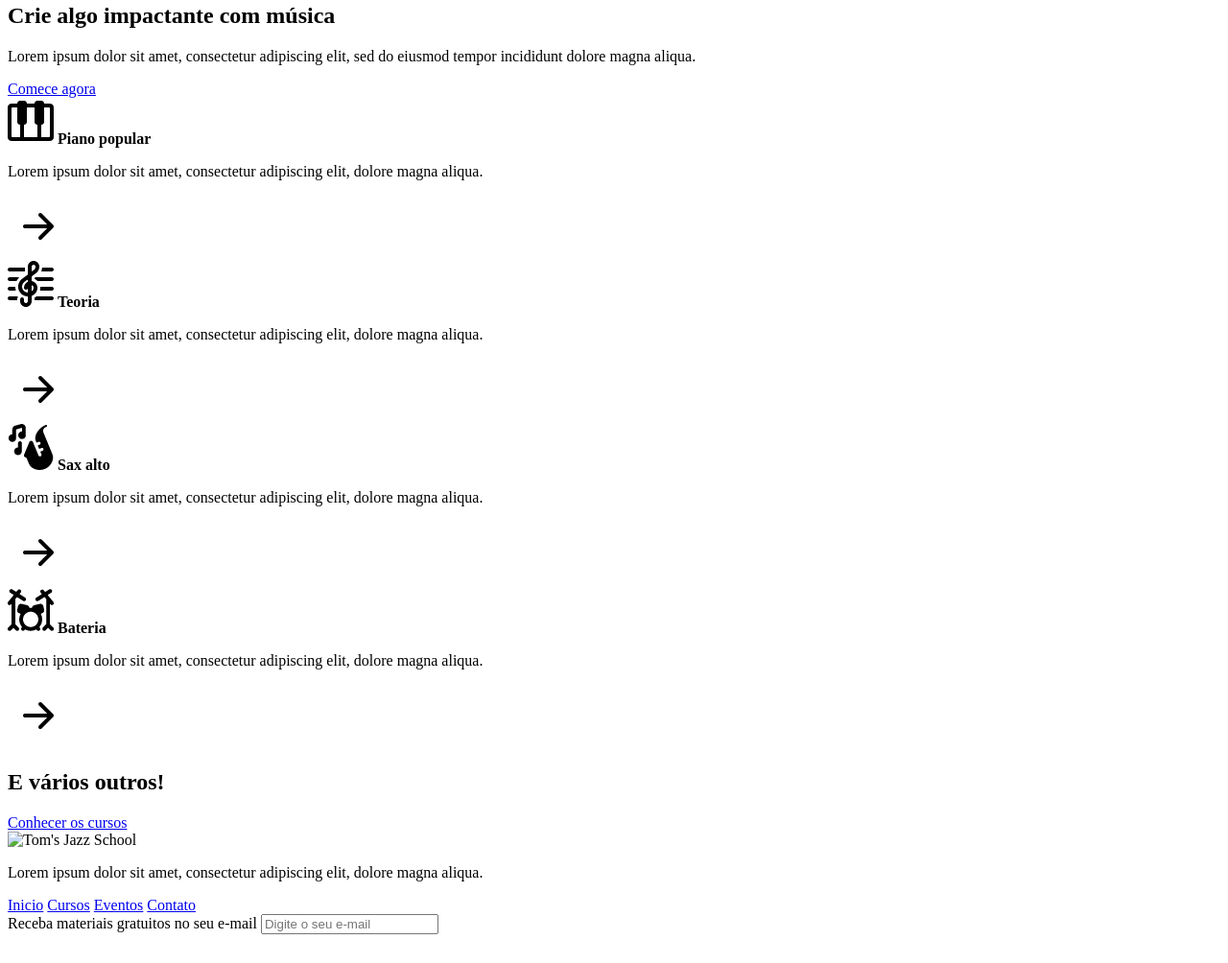
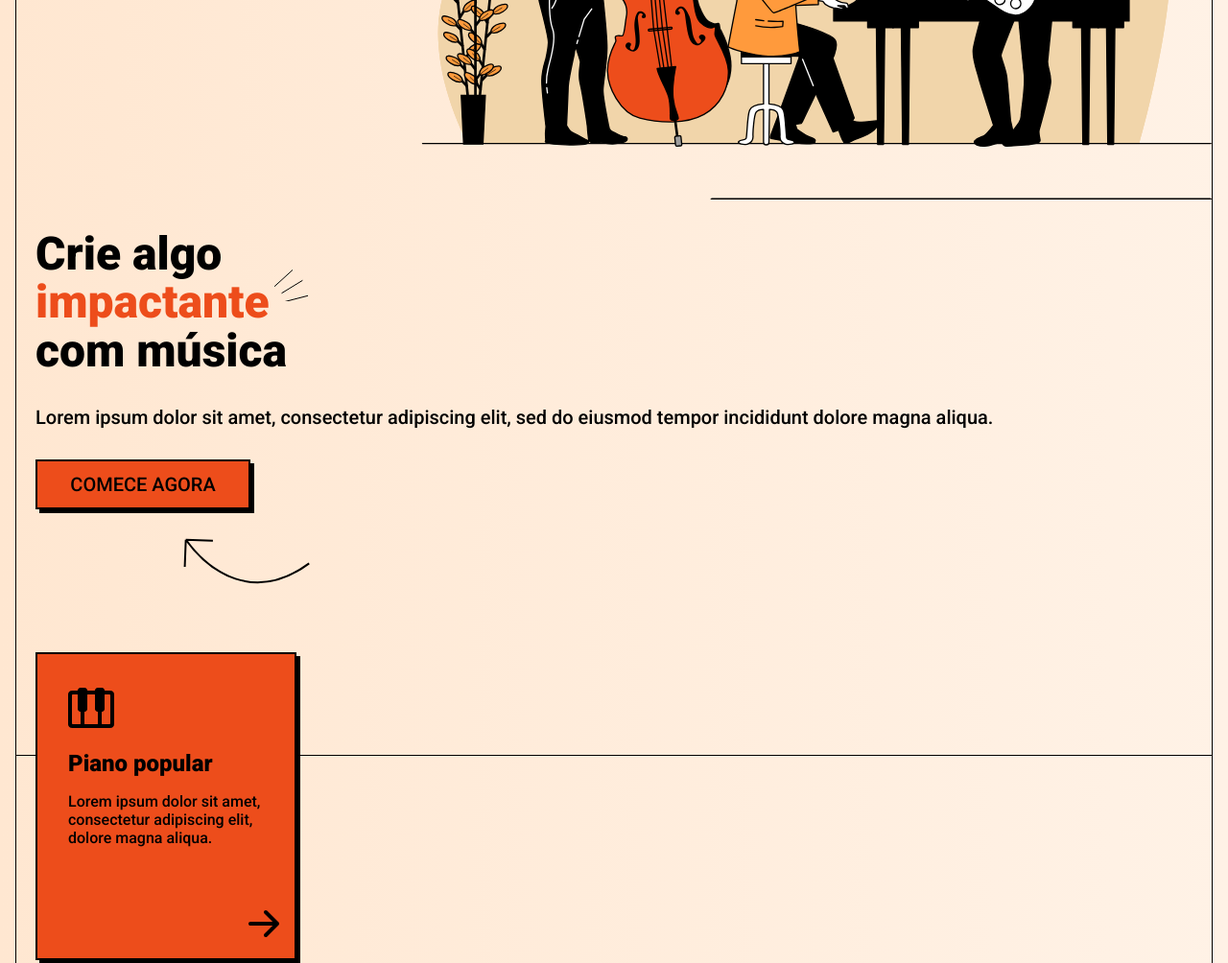
Before and after one commit to arissonlima/landing-page-yt-onebitcode, a plain HTML site: page index.html in a window 1280 px wide. Shown: the part 674-1678 px from the top of the page at 96% size. Before the commit the page ends 1656 px from the top, so only its background shows below. Drawn offline with Linux system fonts and the light colour scheme.

Commit message:
mobile version created

```diff
--- a/css/style.css
+++ b/css/style.css
@@ -0,0 +1,203 @@
+*{
+  box-sizing: border-box;
+  margin: 0;
+  padding: 0;
+  font-family: 'Roboto', sans-serif;
+}
+
+:root{
+  --color-primary: #ED4D1B;
+  --color-secondary: #FF9A3C;
+  --color-black: #000000;
+  --color-white: #FFFFFF;
+}
+
+body{
+  background: linear-gradient(90deg, #FFE7D1 0%, #FFF2E6 100%);
+  padding: 0 1rem;
+}
+
+header, .hero-section, .courses-section, footer{
+  border-color: var(--color-black);
+  border-style: solid;
+  border-width: 0 1px 1px 1px;
+  padding: 1.25rem;
+}
+
+header img{
+  display: block;
+  margin: 1rem auto;
+}
+
+header nav{
+  display: grid;
+  grid-template-columns: 1fr 1fr;
+}
+
+nav a{
+  color: var(--color-black);
+  font-size: 1.25rem;
+  padding: .5rem;
+  text-decoration: none;
+}
+
+header nav a:nth-child(2n-1){
+  text-align: right;
+}
+
+.button{
+  background: var(--color-primary);
+  border: 2px solid var(--color-black);
+  box-shadow: 4px 4px 0 var(--color-black);
+  color: var(--color-black);
+  display: block;
+  font-size: 1.25rem;
+  padding: .75rem 1rem;
+  max-width: 14rem;
+  text-align: center;
+  text-decoration: none;
+  text-transform: uppercase;
+}
+
+.hero-section{
+  padding-right: 0;
+  padding-bottom: 16rem;
+}
+
+.hero-section img{
+  display: block;
+  margin: 1.25rem 0 0 auto;
+  max-width: 100%;
+}
+
+h1{
+  font-size: 3rem;
+  line-height: 105%;
+}
+
+h2{
+  font-size: 2.25rem;
+}
+
+.hero-section p{
+  font-size: 1.25rem;
+  padding-right: 1.25rem;
+}
+
+.hero-section .button{
+  position: relative;
+}
+
+.hero-section .button::after{
+  content: "";
+  background: url("../images/arrow-curve.svg");
+  top: 5rem;
+  right: -4rem;
+  position: absolute;
+  height: 48px;
+  width: 132px;
+}
+
+.decoration{
+  display: block;
+  position: relative;
+}
+
+.decoration::after{
+  content: "";
+  background: url("../images/three-dashes.svg");
+  position: absolute;
+  top: -0.75rem;
+  height: 36px;
+  width: 40px;
+}
+
+.courses-section{
+  padding-bottom: 8rem;
+}
+
+.cards{
+  display: flex;
+  flex-direction: column;
+  align-items: start;
+  gap: 1.25rem;
+  margin-top: -8rem;
+  margin-bottom: 4rem;
+}
+
+.card{
+  background-color: var(--color-primary);
+  border: 2px solid var(--color-black);
+  box-shadow: 4px 4px 0 var(--color-black);
+  max-width: 17rem;
+  padding: 2rem 0 0 2rem;
+}
+
+.card:nth-child(2n){
+  align-self: end;
+  background: var(--color-secondary);
+}
+
+.card strong{
+  display: block;
+  font-size: 1.5rem;
+  margin: 1rem 0;
+}
+
+.card a{
+  display: block;
+  margin: 3rem 0 0 auto;
+  width: fit-content;
+}
+
+footer{
+  border-bottom: 0;
+  padding: 1rem 1.25rem 4rem;
+}
+
+footer nav a{
+  display: block;
+  padding-left: 0;
+}
+
+.newsletter-form label{
+  display: block;
+  font-size: 1.5rem;
+}
+
+.newsletter-form input{
+  border: 2px solid var(--color-black);
+  box-shadow: 4px 4px  0 var(--color-black);
+  font-size: 1.5rem;
+  padding: .5rem;
+  width: 100%;
+}
+
+.mt-1{
+  margin-top: 1rem;
+}
+
+.mt-2{
+  margin-top: 2rem;
+}
+
+.mb-1{
+  margin-bottom: 1rem;
+}
+
+.mb-2{
+  margin-bottom: 2rem;
+}
+
+.mx-auto{
+  margin-left: auto;
+  margin-right: auto;
+}
+
+.text-primary{
+  color: var(--color-primary);
+}
+
+.text-center{
+  text-align: center;
+}
--- a/index.html
+++ b/index.html
@@ -5,26 +5,35 @@
     <meta http-equiv="X-UA-Compatible" content="IE=edge" />
     <meta name="viewport" content="width=device-width, initial-scale=1.0" />
     <title>Tom's Jazz School</title>
+    <link rel="preconnect" href="https://fonts.googleapis.com" />
+    <link rel="preconnect" href="https://fonts.gstatic.com" crossorigin />
     <link rel="stylesheet" href="./css/style.css" />
+    <link
+      href="https://fonts.googleapis.com/css2?family=Poppins:wght@400;600;700&family=Roboto:wght@500;900&display=swap"
+      rel="stylesheet"
+    />
   </head>
   <body>
     <header>
       <img src="./images/logo.svg" alt="Tom's Jazz School" />
-      <nav>
+      <nav class="mt-1 mx-auto">
         <a href="#">Inicio</a>
         <a href="#">Cursos</a>
         <a href="#">Eventos</a>
         <a href="#">Contato</a>
       </nav>
-      <a class="button" href="#">Se inscreva</a>
+      <a class="button mt-1 mx-auto mb-1" href="#">Se inscreva</a>
     </header>
 
     <main>
-      <section>
+      <section class="hero-section">
         <img src="./images/hero-img.svg" alt="Banda de jazz tocando" />
         <div>
-          <h1>Crie algo <span>impactante</span> com música</h1>
-          <p>
+          <h1 class="mt-2">
+            Crie algo
+            <span class="text-primary decoration">impactante</span> com música
+          </h1>
+          <p class="mt-2 mb-2">
             Lorem ipsum dolor sit amet, consectetur adipiscing elit, sed do
             eiusmod tempor incididunt dolore magna aliqua.
           </p>
@@ -32,9 +41,9 @@
         </div>
       </section>
 
-      <section>
+      <section class="courses-section">
         <div class="cards">
-          <article>
+          <article class="card">
             <img src="./images/piano.png" alt="ícone de teclas de piano" />
             <strong>Piano popular</strong>
             <p>
@@ -47,7 +56,7 @@
                 alt="ir para página do curso"
             /></a>
           </article>
-          <article>
+          <article class="card">
             <img src="./images/clef.png" alt="ícone da clave de sol" />
             <strong>Teoria</strong>
             <p>
@@ -60,7 +69,7 @@
                 alt="ir para página do curso"
             /></a>
           </article>
-          <article>
+          <article class="card">
             <img src="./images/sax.png" alt="ícone de saxofone" />
             <strong>Sax alto</strong>
             <p>
@@ -73,7 +82,7 @@
                 alt="ir para página do curso"
             /></a>
           </article>
-          <article>
+          <article class="card">
             <img src="./images/drums.png" alt="ícones de bateria" />
             <strong>Bateria</strong>
             <p>
@@ -88,35 +97,45 @@
           </article>
         </div>
 
-        <h2>E <span>vários</span> outros!</h2>
-        <a href="#">Conhecer os cursos</a>
+        <h2 class="text-center">
+          E <span class="text-primary">vários</span> outros!
+        </h2>
+        <a class="button mt-2 mx-auto" href="#">Conhecer os cursos</a>
       </section>
     </main>
 
     <footer>
       <div>
-        <img src=".images/logo" alt="Tom's Jazz School" />
-        <p>
+        <img
+          class="mt-1 mb-1"
+          src="./images/logo.svg"
+          alt="Tom's Jazz School"
+        />
+        <p class="mb-2">
           Lorem ipsum dolor sit amet, consectetur adipiscing elit, dolore magna
           aliqua.
         </p>
       </div>
 
-      <nav>
+      <nav class="mb-2">
         <a href="#">Inicio</a>
         <a href="#">Cursos</a>
         <a href="#">Eventos</a>
         <a href="#">Contato</a>
       </nav>
 
-      <form>
-        <label for="email">Receba materiais gratuitos no seu e-mail</label>
+      <form class="newsletter-form">
+        <label class="mb-1" for="email"
+          >Receba materiais gratuitos no seu e-mail</label
+        >
         <input
           type="email"
           name="email"
           id="email"
           placeholder="Digite o seu e-mail"
+          class="mb-1"
         />
+        <button class="button mb-2">Quero receber</button>
       </form>
     </footer>
   </body>
```
